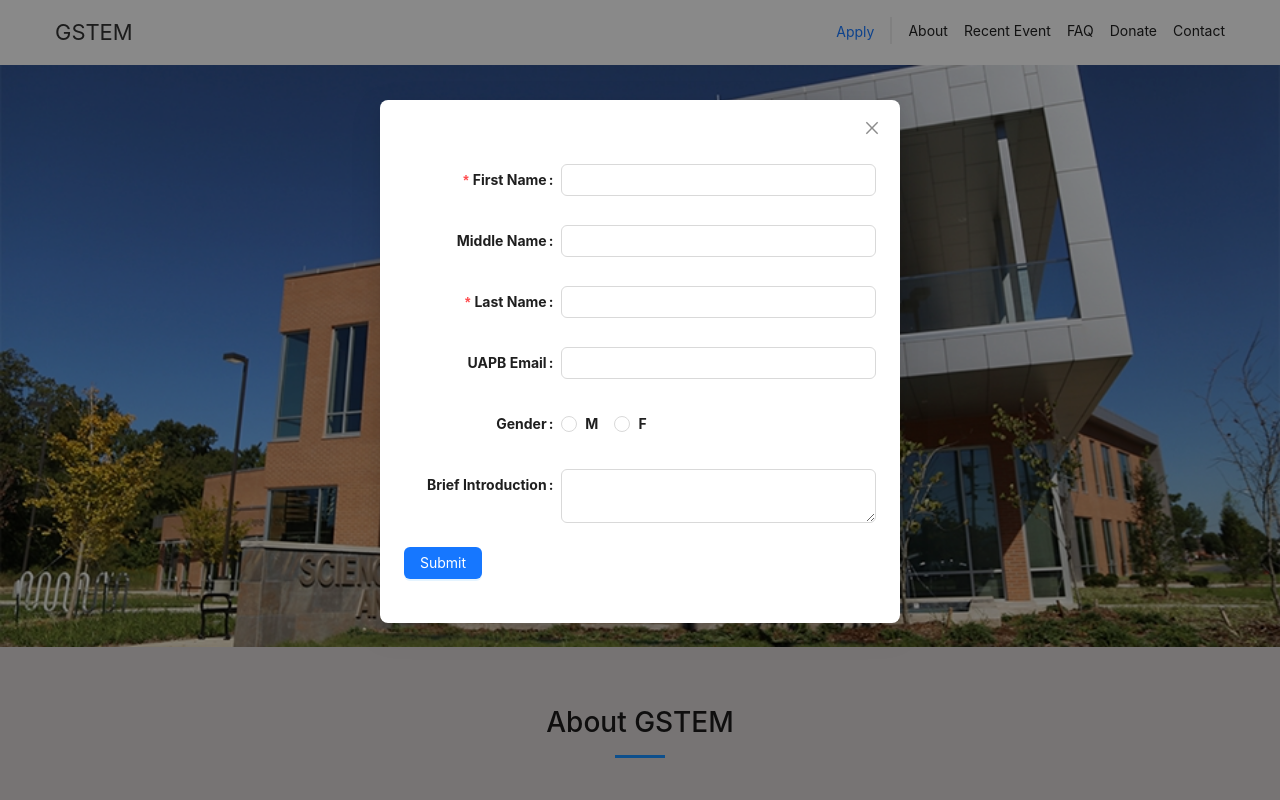
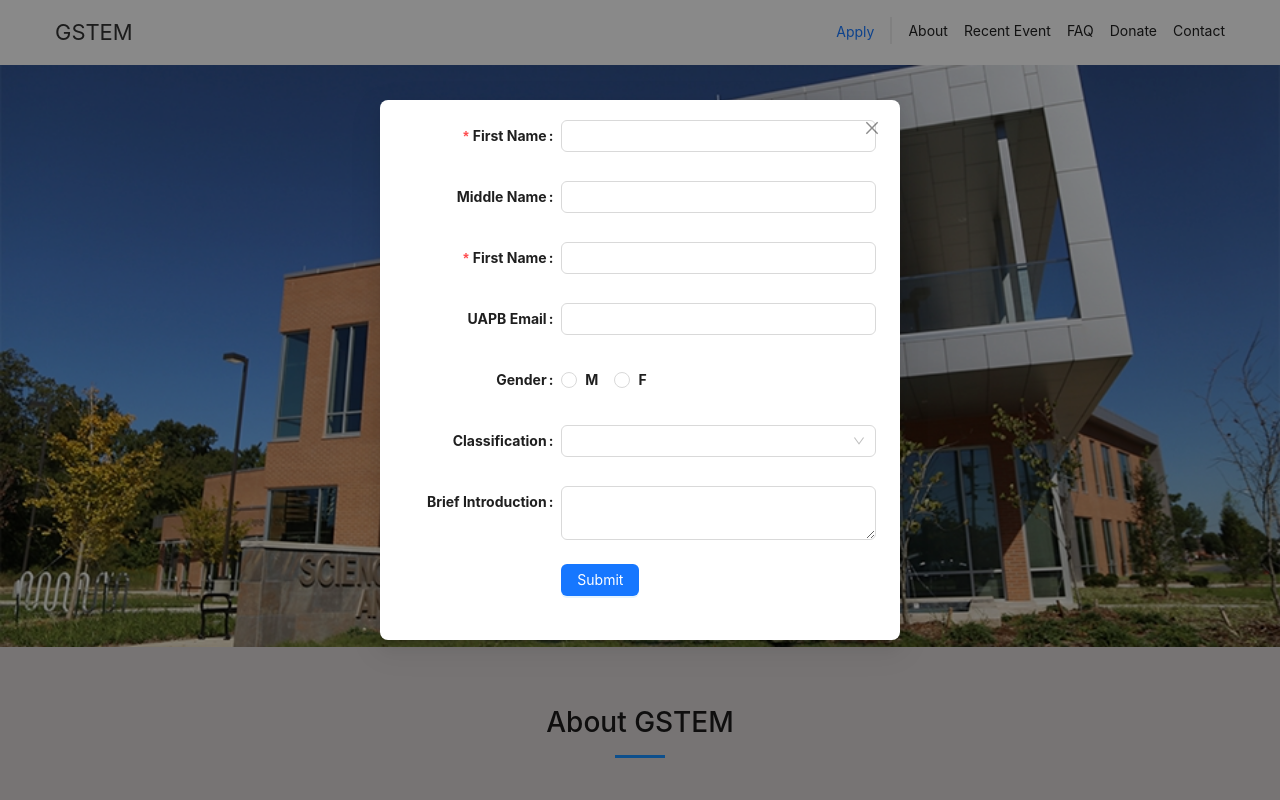
Before and after one commit to codersrule/gstem-website, a React (Create React App) app: page / in a window 1280 px wide. Both pictures are taken after a click on the button "Apply". Shown: the top 800 px of the page. Built offline with nearby package versions, Linux system fonts and the light colour scheme.

Commit message:
Revert "Fixed Application form"
This reverts commit c47b4f6c059b75ae15f2ac2187e58b7701bcf3f6.

Revert to previous commit.

```diff
--- a/src/components/home/application.js
+++ b/src/components/home/application.js
@@ -1,9 +1,9 @@
 import React from 'react';
-import { Button, Form, Input, Radio} from 'antd';
+import { Button, Form, Input, Radio, Select } from 'antd';
 
 const layout = {
   labelCol: { span: 8 },
-  wrApplicationerCol: { span: 16 },
+  wrapperCol: { span: 16 },
 };
 
 /* eslint-disable no-template-curly-in-string */
@@ -23,7 +23,7 @@ const onFinish = (values) => {
   console.log(values);
 };
 
-const Application = () => (
+const App = () => (
   <Form
     {...layout}
     name="nest-messages"
@@ -31,15 +31,13 @@ const Application = () => (
     style={{ maxWidth: 600 }}
     validateMessages={validateMessages}
   >
-    <br />
-    <br />
-    <Form.Item name={['user', 'Fname']} label="First Name" rules={[{ required: true }]}>
+    <Form.Item name={['user', 'name']} label="First Name" rules={[{ required: true }]}>
       <Input />
     </Form.Item>
-    <Form.Item name={['user', 'Mname']} label="Middle Name" rules={[{ type: 'name'}]}>
+    <Form.Item name={['user', 'name']} label="Middle Name" rules={[{ type: 'name'}]}>
       <Input />
     </Form.Item>
-    <Form.Item name={['user', 'Lname']} label="Last Name" rules={[{ required: true }]}>
+    <Form.Item name={['user', 'name']} label="First Name" rules={[{ required: true }]}>
       <Input />
     </Form.Item>
     <Form.Item name={['user', 'email']} label="UAPB Email" rules={[{ type: 'email' }]}>
@@ -51,9 +49,7 @@ const Application = () => (
             <Radio value="female"> F </Radio>
           </Radio.Group>
         </Form.Item>
-        {/**
-         *
-         * <Form.Item label="Classification">
+        <Form.Item label="Classification">
           <Select>
             <Select.Option value="demo">Freshman</Select.Option>
             <Select.Option value="demo">Sophomore</Select.Option>
@@ -61,12 +57,10 @@ const Application = () => (
             <Select.Option value="demo">Senior</Select.Option>
           </Select>
         </Form.Item>
-         */}
-
-    <Form.Item name={['user', 'introduction']} label="Brief Introduction" >
+    <Form.Item name={['user', 'introduction']} label="Brief Introduction">
       <Input.TextArea />
     </Form.Item>
-    <Form.Item wrApplicationerCol={{ ...layout.wrApplicationerCol, offset: 8 }}>
+    <Form.Item wrapperCol={{ ...layout.wrapperCol, offset: 8 }}>
       <Button type="primary" htmlType="submit">
         Submit
       </Button>
@@ -74,4 +68,4 @@ const Application = () => (
   </Form>
 );
 
-export default Application;
+export default App;
```
